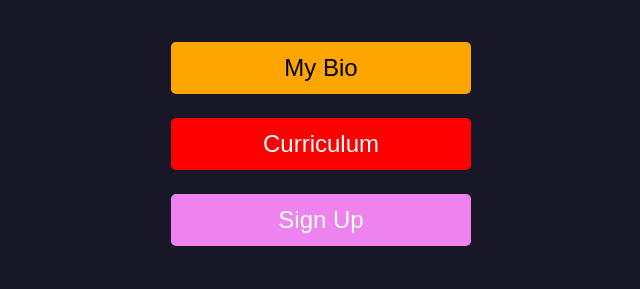
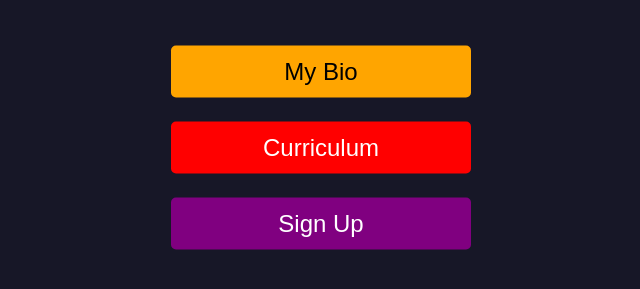
Before and after one commit to ifriedman08/coderclubcurriculum, a plain HTML site: page index.html in a window 1280 px wide. Shown: the part 309-598 px from the top of the page, without its empty margins (319-959 px from the left). Drawn offline with nearby package versions, Linux system fonts and the light colour scheme.

Commit message:
purple enrollment

```diff
--- a/index.html
+++ b/index.html
@@ -13,7 +13,7 @@
     body {
       background-color: rgb(23, 23, 39);
       font-size: 300%;
-      font-family: 'Cutive Mono';
+      font-family: 'Verdana';
       position: absolute;
       height: 100%;
       width: 100%;
@@ -43,7 +43,7 @@
 
     button.enroll {
       width: 100%;
-      background-color: violet;
+      background-color: purple;
       color: white;
     }
 
```
